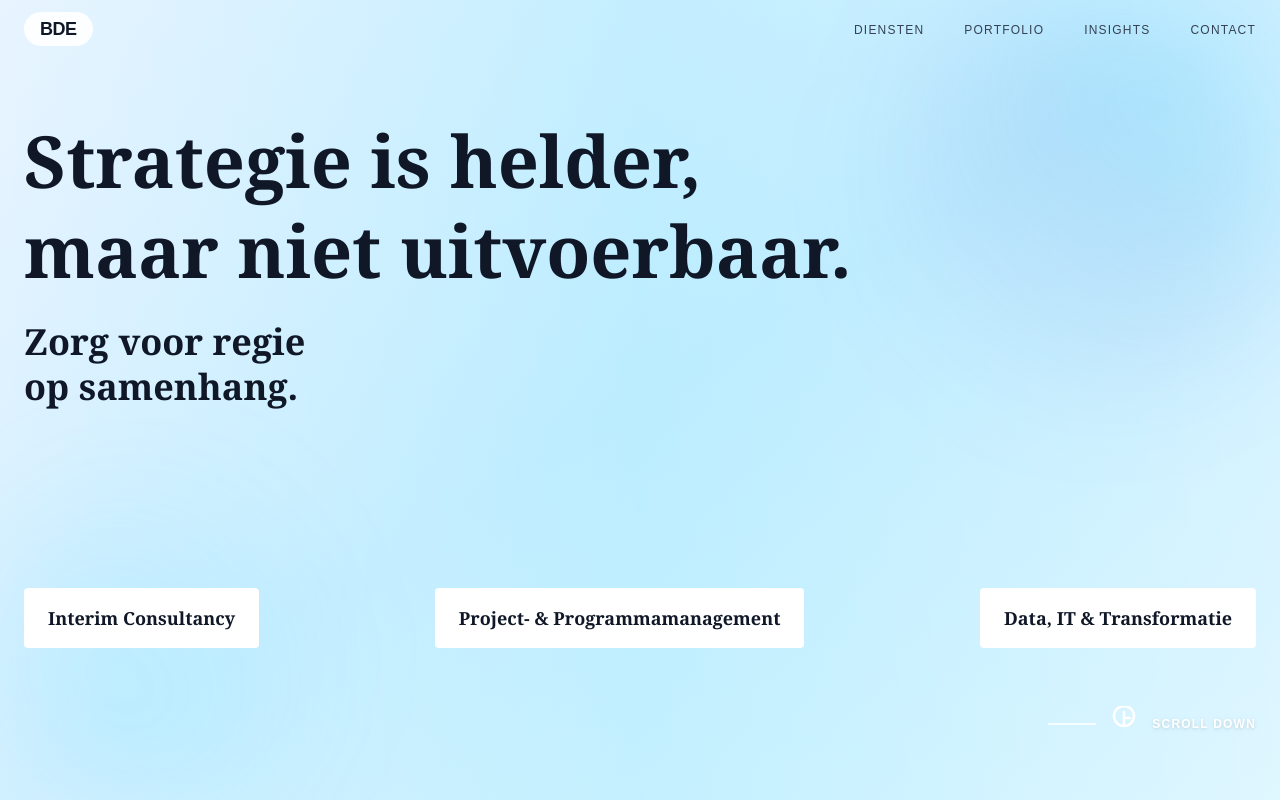
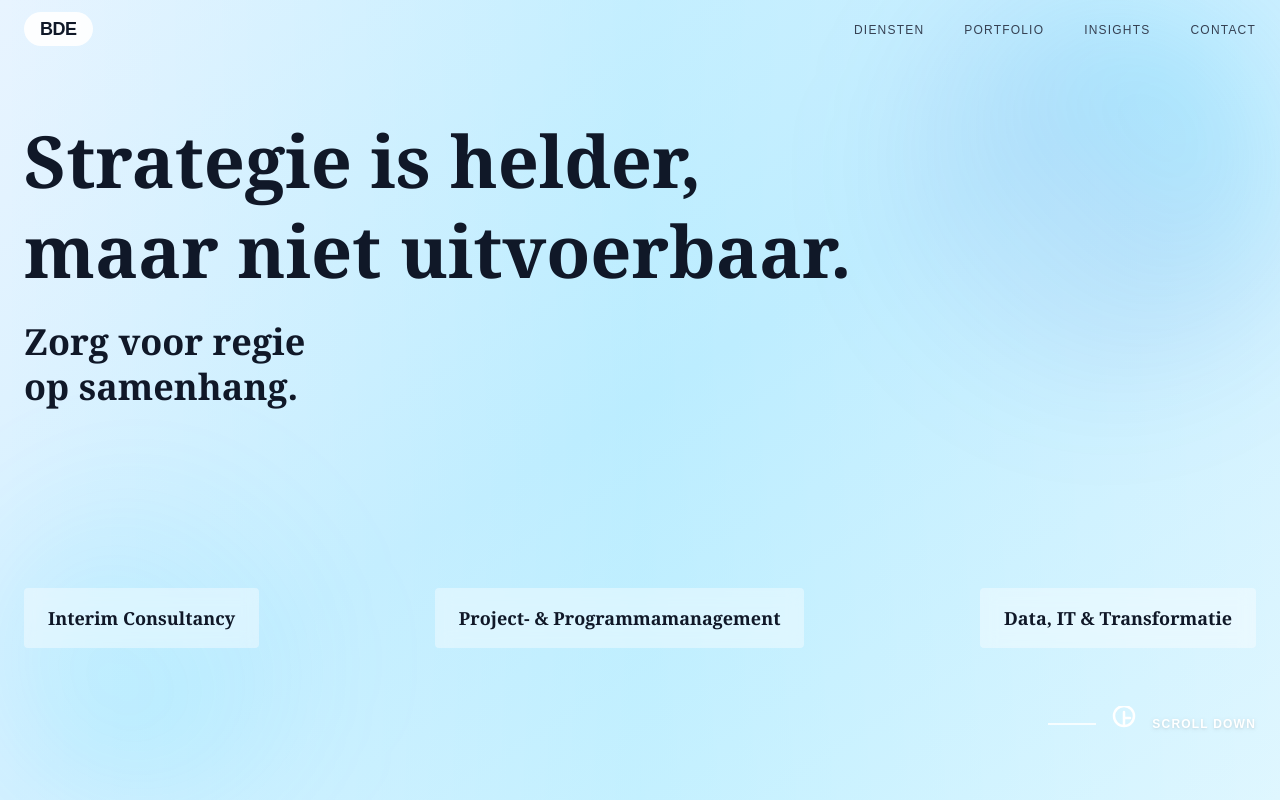
Before and after one commit to TinoiDam/bde-consulting.com, a Next.js app: page / in a window 1280 px wide. Shown: the top 800 px of the page. Built offline with nearby package versions, Linux system fonts and the light colour scheme.

Commit message:
Make specialisaties boxes subtle - white/40 with backdrop blur instead of solid white

```diff
--- a/app/page.tsx
+++ b/app/page.tsx
@@ -34,19 +34,19 @@ export default function Home() {
           <div className="max-w-7xl mx-auto px-6 w-full">
             {/* Mobile: Vertical, Desktop: Horizontal */}
             <div className="flex flex-col md:flex-row md:justify-between md:items-center gap-6 md:gap-8 mb-8">
-              <div className="bg-white px-6 py-4 rounded-sm inline-block">
+              <div className="bg-white/40 backdrop-blur-sm px-6 py-4 rounded-sm inline-block">
                 <p className="text-sm sm:text-base md:text-lg font-serif font-bold text-gray-900 whitespace-nowrap">
                   Interim Consultancy
                 </p>
               </div>
 
-              <div className="bg-white px-6 py-4 rounded-sm inline-block">
+              <div className="bg-white/40 backdrop-blur-sm px-6 py-4 rounded-sm inline-block">
                 <p className="text-sm sm:text-base md:text-lg font-serif font-bold text-gray-900 whitespace-nowrap">
                   Project- &amp; Programmamanagement
                 </p>
               </div>
 
-              <div className="bg-white px-6 py-4 rounded-sm inline-block">
+              <div className="bg-white/40 backdrop-blur-sm px-6 py-4 rounded-sm inline-block">
                 <p className="text-sm sm:text-base md:text-lg font-serif font-bold text-gray-900 whitespace-nowrap">
                   Data, IT &amp; Transformatie
                 </p>
```
